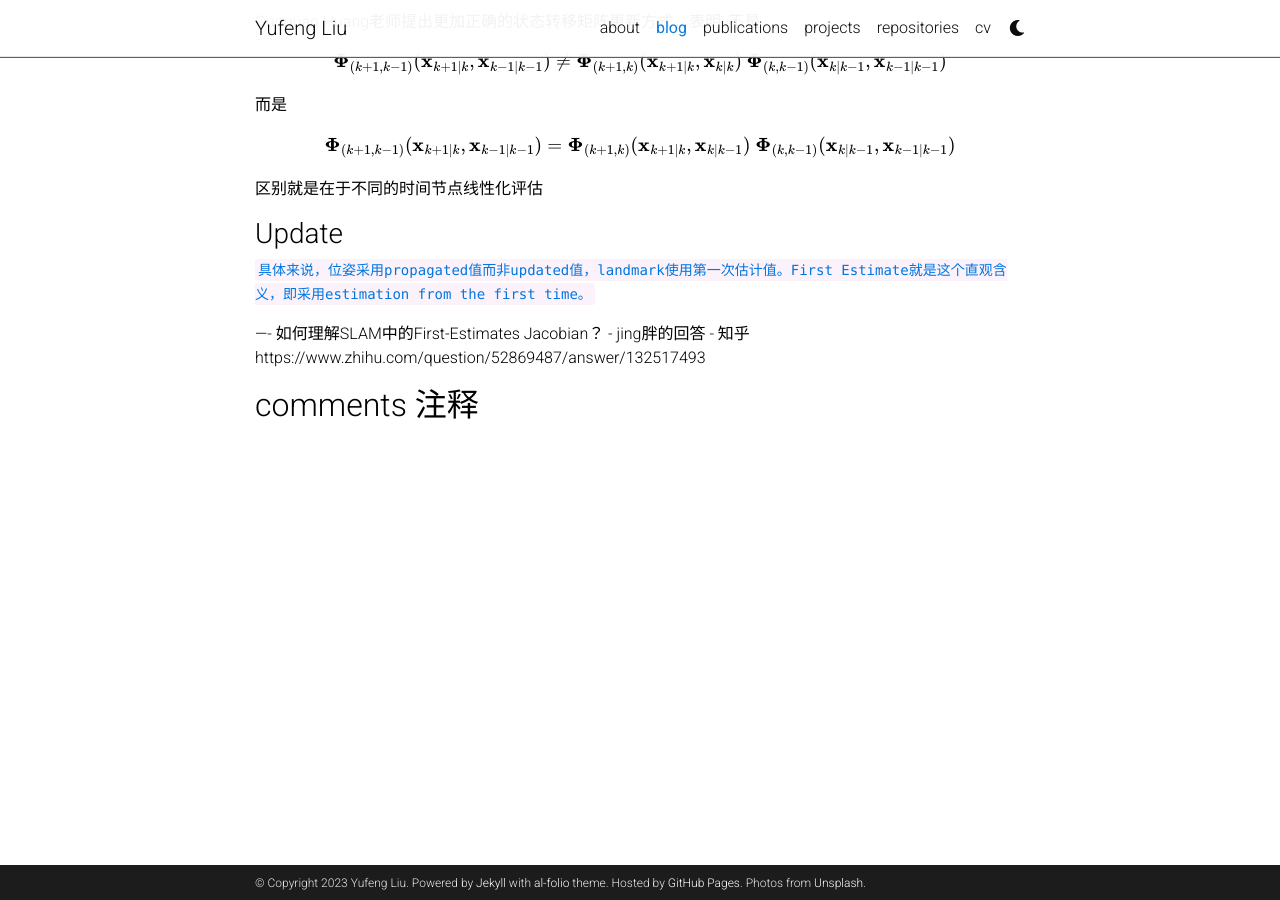
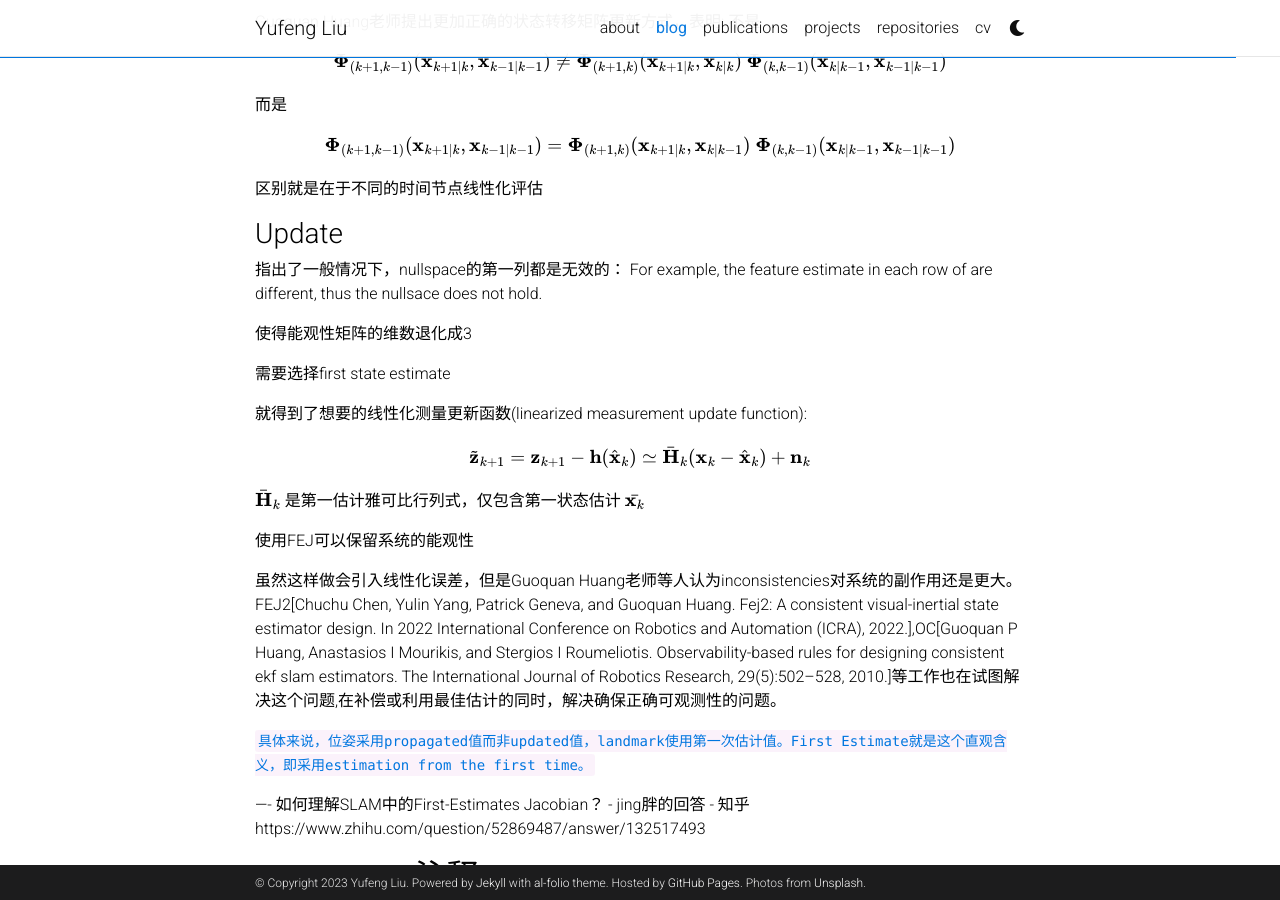
Before and after one commit to raymond-lau-lyf/raymond-lau-lyf.github.io, a Jekyll site: the page built from _posts/2023-07-18-math.md, in a window 1280 px wide and 900 px high, scrolled down 2492 px. Built offline with Jekyll 4.4.1, drawn with Linux system fonts in a browser that asks for light colours; comment, search, counter and statistics services are not loaded; a style sheet for code colours, icons or effects is not loaded.

Commit message:
feat(add):notes

```diff
--- a/_posts/2023-07-18-math.md
+++ b/_posts/2023-07-18-math.md
@@ -119,10 +119,26 @@ $$
 
 ### Update
 
+指出了一般情况下，nullspace的第一列都是无效的： For example, the feature estimate in each row of  are different, thus the nullsace does not hold.
+
+使得能观性矩阵的维数退化成3
+
+需要选择first state estimate
+
+就得到了想要的线性化测量更新函数(linearized measurement update function):
+
+$$
+\begin{align*} \tilde{\mathbf{z}}_{k+1} = \mathbf{z}_{k+1} - \mathbf{h}(\hat{\mathbf{x}}_k) \simeq \bar{\mathbf{H}}_{k} (\mathbf{x}_{k} -\hat{\mathbf{x}}_k ) + \mathbf{n}_k \end{align*}
+$$
+
+$$\bar{\mathbf{H}}_{k}$$
+是第一估计雅可比行列式，仅包含第一状态估计
+$$\bar{\mathbf{x}_{k}}$$
 
 
+使用FEJ可以保留系统的能观性
 
-
+虽然这样做会引入线性化误差，但是Guoquan Huang老师等人认为inconsistencies对系统的副作用还是更大。FEJ2[Chuchu Chen, Yulin Yang, Patrick Geneva, and Guoquan Huang. Fej2: A consistent visual-inertial state estimator design. In 2022 International Conference on Robotics and Automation (ICRA), 2022.],OC[Guoquan P Huang, Anastasios I Mourikis, and Stergios I Roumeliotis. Observability-based rules for designing consistent ekf slam estimators. The International Journal of Robotics Research, 29(5):502–528, 2010.]等工作也在试图解决这个问题,在补偿或利用最佳估计的同时，解决确保正确可观测性的问题。
 
 
 `具体来说，位姿采用propagated值而非updated值，landmark使用第一次估计值。First Estimate就是这个直观含义，即采用estimation from the first time。`
```
